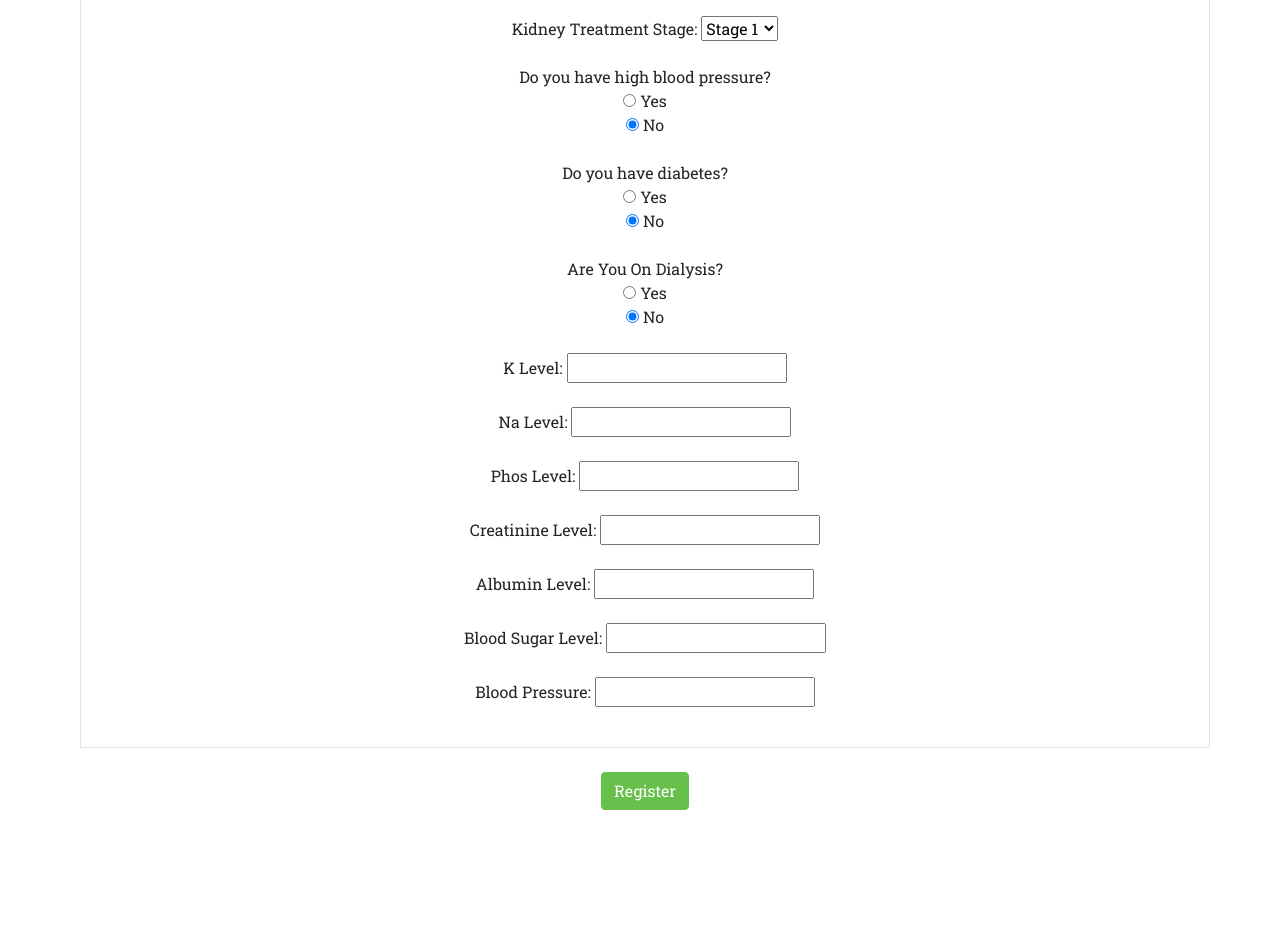
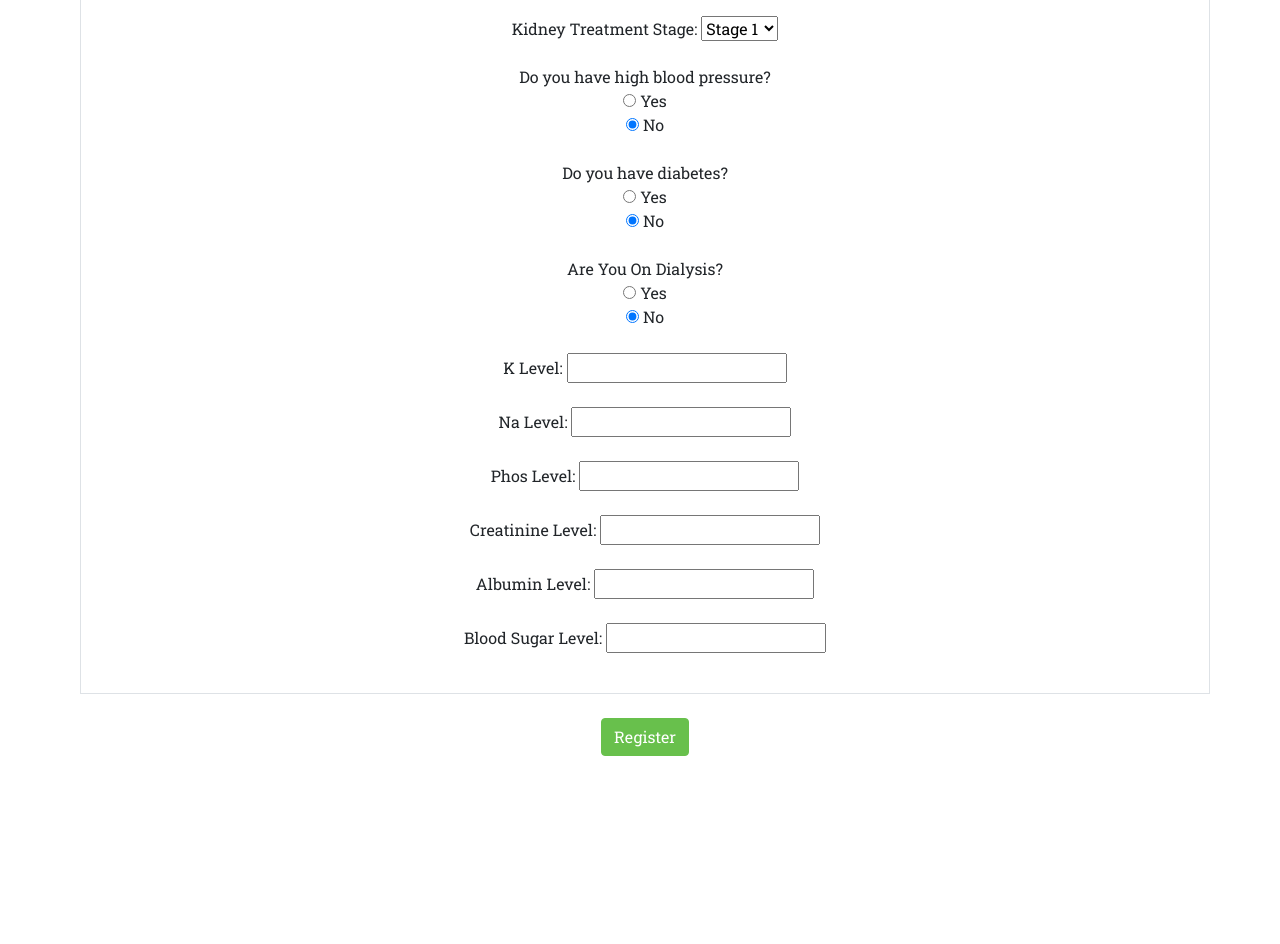
Before and after one commit to derekaj16/INTEX, a Django app: template intex/templates/kidneyfoundation/addUser.html in a window 1280 px wide. Shown: the part 813-1757 px from the top of the page. Run offline with Django 3.2, Linux system fonts and the light colour scheme; the template is opened without the code that fills it, so the values that code supplies are empty; some libraries are stand-ins or nearby versions.

Commit message:
final edits

```diff
--- a/intex/intex/settings.py
+++ b/intex/intex/settings.py
@@ -85,7 +85,7 @@ DATABASES = {
         'ENGINE': 'django.db.backends.postgresql',
         'NAME': 'kidneyfoundation',
         'USER': 'postgres',
-        'PASSWORD': 'glimmer133',
+        'PASSWORD': 'postgres',
         'HOST': 'localhost',
     }
 }
--- a/intex/templates/kidneyfoundation/addUser.html
+++ b/intex/templates/kidneyfoundation/addUser.html
@@ -139,9 +139,9 @@
               <input type="text" id="blood_sugar_level" name="blood_sugar_level" required/>
               <br /><br />
 
-              <label for = "blood_pressure">Blood Pressure: </label>
+              {% comment %} <label for = "blood_pressure">Blood Pressure: </label>
               <input type="text" id="blood_pressure" name="blood_pressure" required/>
-              <br /><br />
+              <br /><br /> {% endcomment %}
             </fieldset>
             <br />
             <button type="submit" class="btn btn-primary">Register</button>
```
Also changed, not shown: intex/kidneyfoundation/migrations/0001_initial.py.
